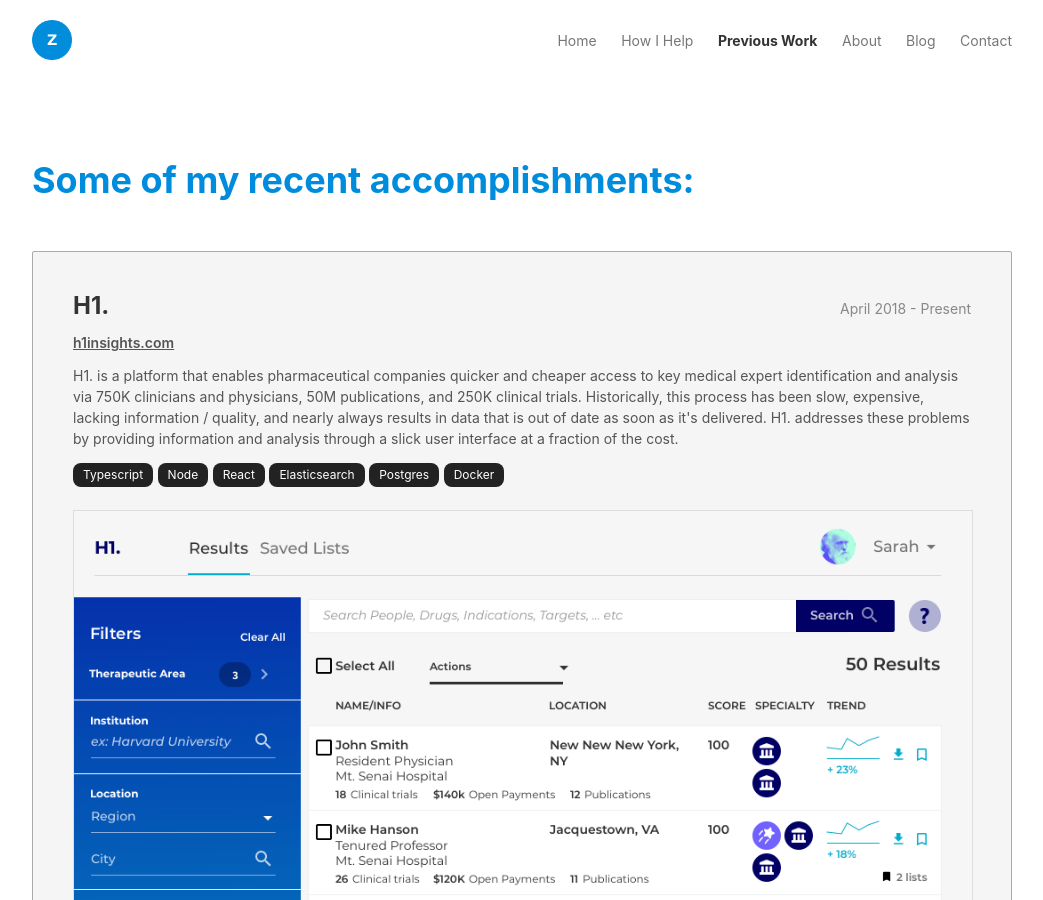
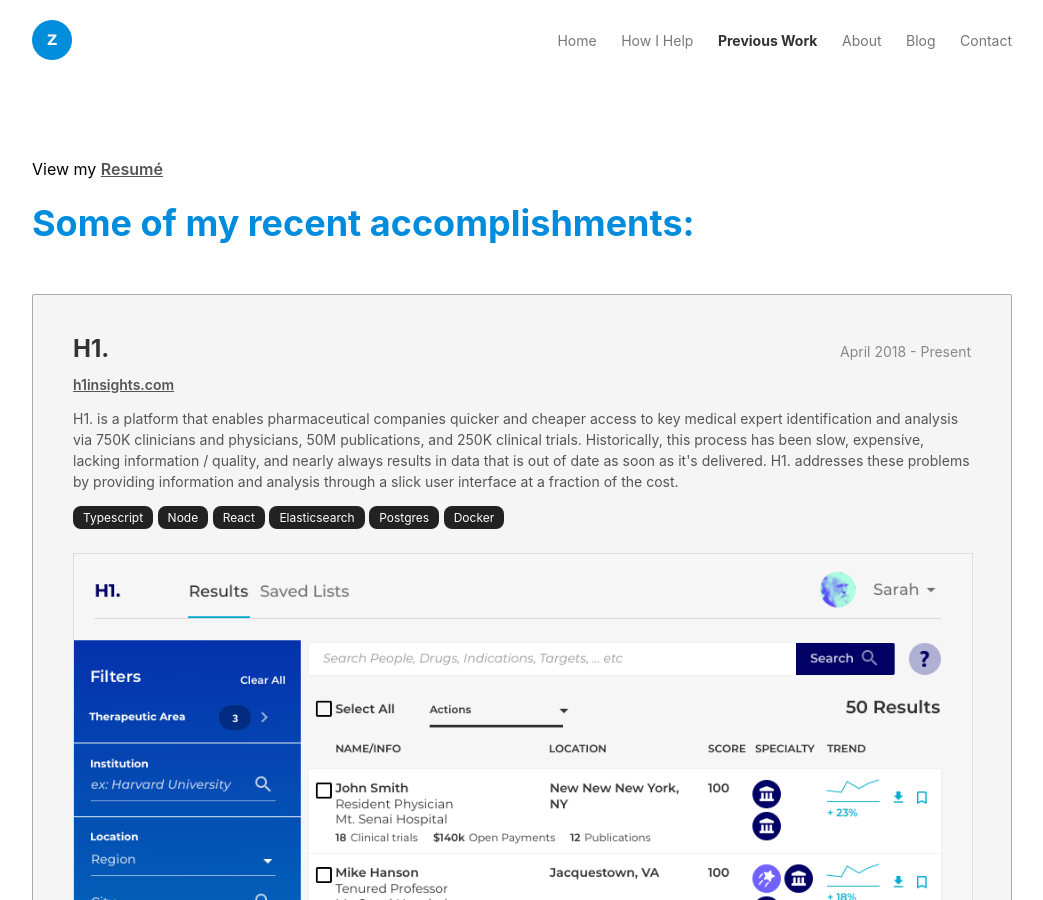
Before and after one commit to zachlite/zachlite-web, a Jekyll site: the page built from previous-work.html, in a window 1280 px wide and 900 px high. Shown: the whole window, without its empty margins (118-1161 px from the left). Built offline with Jekyll 4.4.1, drawn with Linux system fonts in a browser that asks for light colours.

```diff
--- a/previous-work.html
+++ b/previous-work.html
@@ -2,34 +2,44 @@
 layout: default
 title: Previous Work | Zach Lite
 ---
+
+<p>
+  View my
+  <a
+    class="link"
+    style="font-size: 16px"
+    href="/assets/resume.pdf"
+    target="_blank"
+    >Resumé</a
+  >
+</p>
+
 <h1 class="mini">Some of my recent accomplishments:</h1>
-
 
 <div class="work">
   {% for work in site.data.work %}
 
   <div class="work-card">
-
     <div class="work-hero">
-      <h3>{{work.name}}</h3>
-      <p class="caption">{{work.time}}</p>
+      <h3>{{ work.name }}</h3>
+      <p class="caption">{{ work.time }}</p>
     </div>
 
+    <a href="http://{{ work.url }}" target="_blank" class="link work-link">{{
+      work.url
+    }}</a>
 
-    <a href="http://{{work.url}}" target="_blank" class="link work-link">{{work.url}}</a>
-
-    <p class="body">{{work.description}}</p>
+    <p class="body">{{ work.description }}</p>
 
     {% for tech in work.tech %}
-    <div class="tech">{{tech}}</div>
+    <div class="tech">{{ tech }}</div>
     {% endfor %}
 
     <br /><br />
 
     {% for image in work.image %}
-    <img class="work-img" src="{{image}}" />
+    <img class="work-img" src="{{ image }}" />
     {% endfor %}
-
   </div>
 
   {% endfor %}
```
Also changed, not shown: 1 other file.
